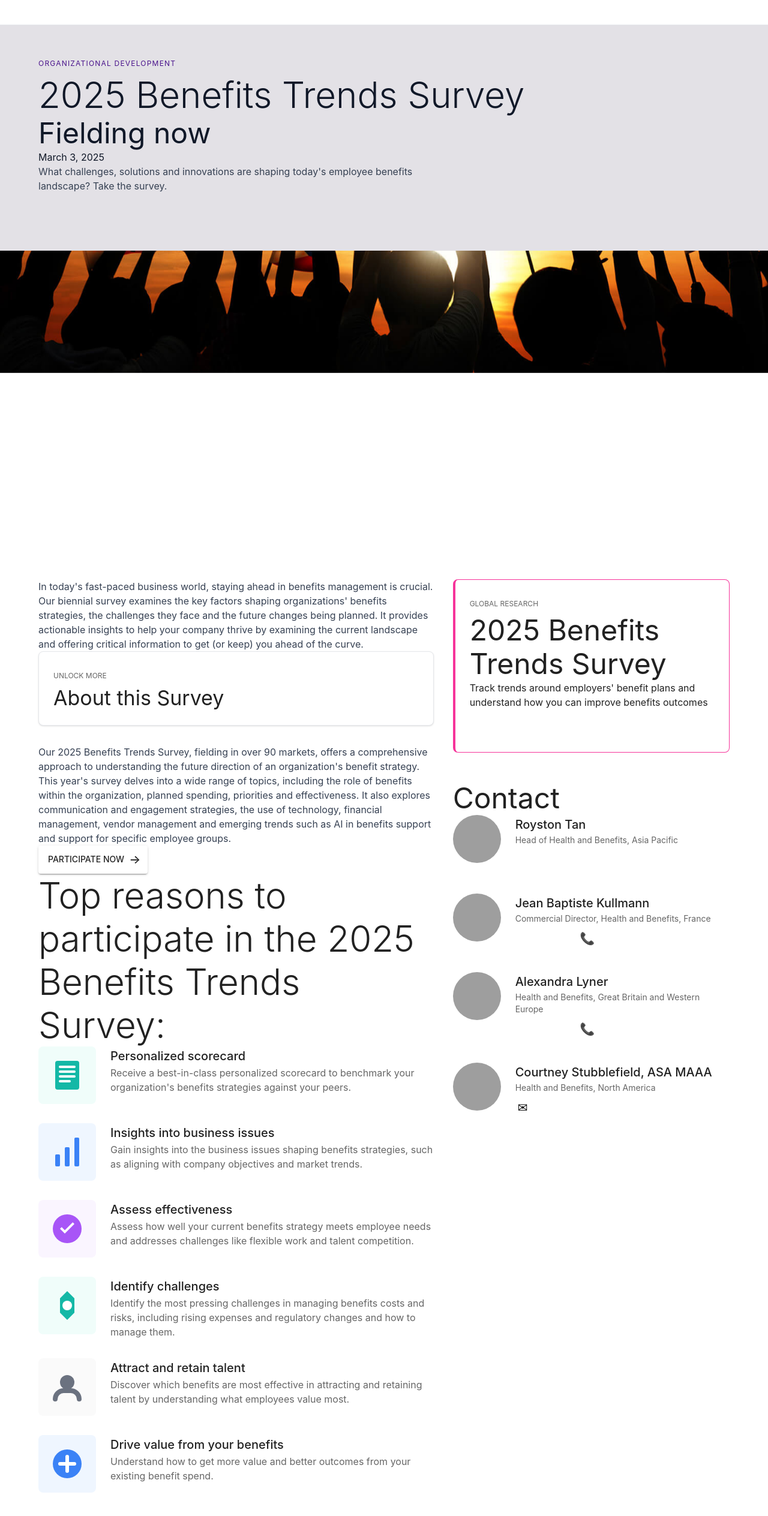
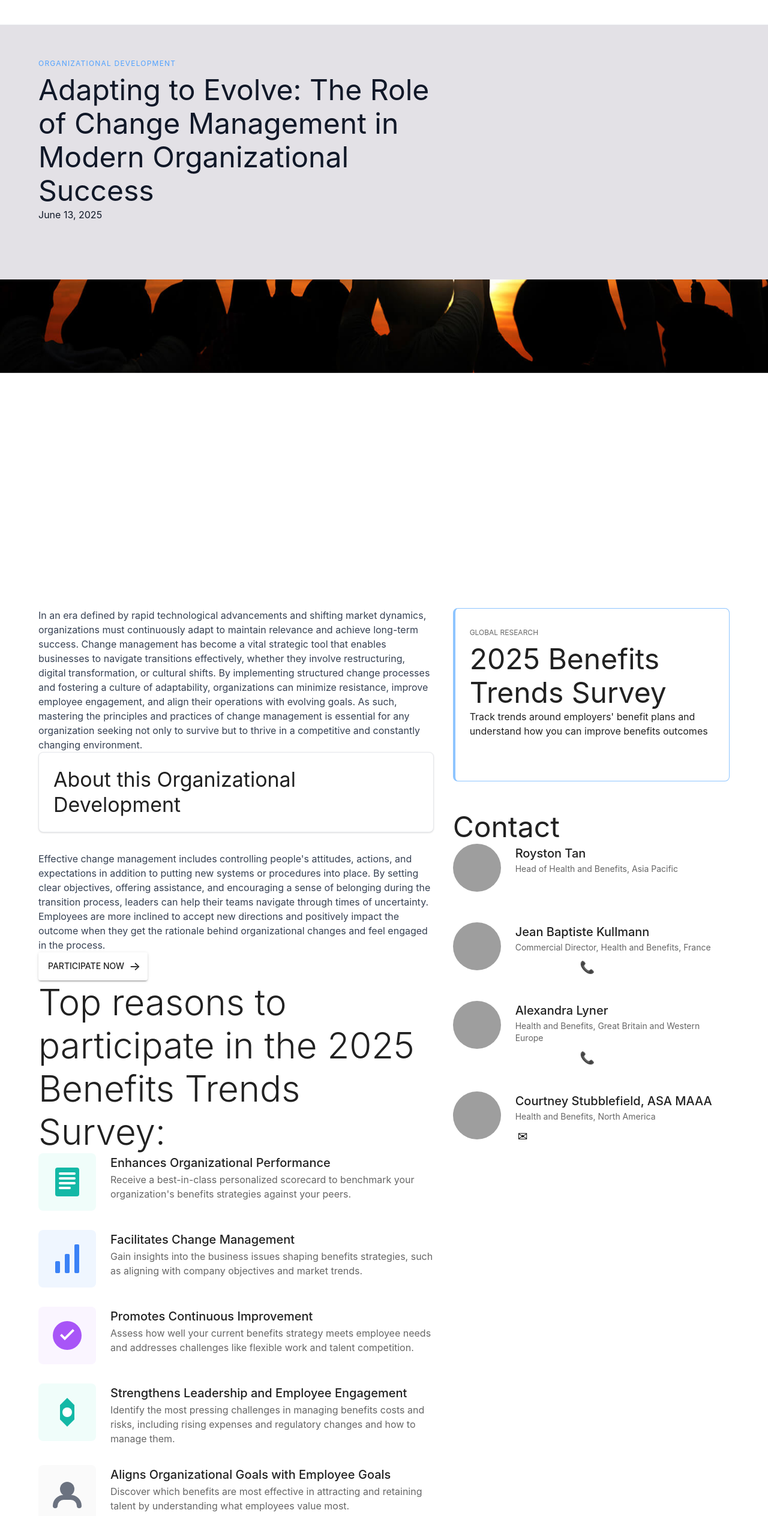
Before and after one commit to JesieEscoton1/wtw, a Next.js app: page /survey in a window 1280 px wide. Shown: the part 178-2706 px from the top of the page at 60% size. Built offline with nearby package versions, Linux system fonts and the light colour scheme; grey boxes are pictures that could not be loaded.

Commit message:
Update : Survey Page

```diff
--- a/src/app/survey/page.tsx
+++ b/src/app/survey/page.tsx
@@ -88,24 +88,20 @@ export default function SurveyPage() {
           <Container maxWidth="lg">
             <Typography
               variant="overline"
-              className="text-purple-800 block mb-4"
+              className="text-blue-400 block mb-4"
               sx={{ letterSpacing: '0.1em' }}
             >
              Organizational Development
             </Typography>
-            <Typography variant="h2" className="text-4xl font-bold mb-6 text-gray-900">
-              2025 Benefits Trends Survey
-            </Typography>
+
             <Box className="max-w-2xl">
               <Typography variant="h3" className="text-2xl mb-4 text-gray-900">
-                Fielding now
+                Adapting to Evolve: The Role of Change Management in Modern Organizational Success
               </Typography>
               <Typography variant="body1" className="text-sm mb-2 text-gray-900">
-                March 3, 2025
+                June 13, 2025
               </Typography>
-              <Typography variant="body1" className="text-gray-700">
-                What challenges, solutions and innovations are shaping today's employee benefits landscape? Take the survey.
-              </Typography>
+
             </Box>
           </Container>
         </Box>
@@ -121,18 +117,16 @@ export default function SurveyPage() {
               {/* Left column for text */}
               <Box className="col-span-7">
                 <Typography variant="body1" className="text-gray-700 mb-8">
-                  In today's fast-paced business world, staying ahead in benefits management is crucial. Our biennial survey examines the key factors shaping organizations' benefits strategies, the challenges they face and the future changes being planned. It provides actionable insights to help your company thrive by examining the current landscape and offering critical information to get (or keep) you ahead of the curve.
+                  In an era defined by rapid technological advancements and shifting market dynamics, organizations must continuously adapt to maintain relevance and achieve long-term success. Change management has become a vital strategic tool that enables businesses to navigate transitions effectively, whether they involve restructuring, digital transformation, or cultural shifts. By implementing structured change processes and fostering a culture of adaptability, organizations can minimize resistance, improve employee engagement, and align their operations with evolving goals. As such, mastering the principles and practices of change management is essential for any organization seeking not only to survive but to thrive in a competitive and constantly changing environment.
                 </Typography>
 
                 {/* About Survey Card */}
                 <Box className="bg-white shadow-sm rounded-lg border border-gray-200 p-6 mb-8">
                   <Box className="flex justify-between items-center">
                     <Box>
-                      <Typography variant="overline" className="text-gray-600 block mb-2">
-                        UNLOCK MORE
-                      </Typography>
+
                       <Typography variant="h4" className="text-xl font-bold">
-                        About this Survey
+                        About this Organizational Development
                       </Typography>
                     </Box>
                     <Button className="min-w-0 p-2 text-purple-600 hover:bg-purple-50 rounded-full">
@@ -142,12 +136,12 @@ export default function SurveyPage() {
                 </Box>
 
                 <Typography variant="body1" className="text-gray-700 mb-8">
-                  Our 2025 Benefits Trends Survey, fielding in over 90 markets, offers a comprehensive approach to understanding the future direction of an organization's benefit strategy. This year's survey delves into a wide range of topics, including the role of benefits within the organization, planned spending, priorities and effectiveness. It also explores communication and engagement strategies, the use of technology, financial management, vendor management and emerging trends such as AI in benefits support and support for specific employee groups.
+                  Effective change management includes controlling people's attitudes, actions, and expectations in addition to putting new systems or procedures into place. By setting clear objectives, offering assistance, and encouraging a sense of belonging during the transition process, leaders can help their teams navigate through times of uncertainty. Employees are more inclined to accept new directions and positively impact the outcome when they get the rationale behind organizational changes and feel engaged in the process.
                 </Typography>
 
                 <Button
                   variant="contained"
-                  className="bg-purple-600 hover:bg-purple-700 rounded-full px-8 py-3 normal-case"
+                  className="bg-blue-300 hover:bg-blue-300 rounded-full px-8 py-3 normal-case"
                   endIcon={<span>→</span>}
                 >
                   Participate now
@@ -170,7 +164,7 @@ export default function SurveyPage() {
                   </Box>
                   <Box>
                     <Typography variant="h6" className="font-bold mb-2">
-                      Personalized scorecard
+                      Enhances Organizational Performance
                     </Typography>
                     <Typography variant="body1" className="text-gray-600">
                       Receive a best-in-class personalized scorecard to benchmark your organization's benefits strategies against your peers.
@@ -190,7 +184,7 @@ export default function SurveyPage() {
                   </Box>
                   <Box>
                     <Typography variant="h6" className="font-bold mb-2">
-                      Insights into business issues
+                      Facilitates Change Management
                     </Typography>
                     <Typography variant="body1" className="text-gray-600">
                       Gain insights into the business issues shaping benefits strategies, such as aligning with company objectives and market trends.
@@ -210,7 +204,7 @@ export default function SurveyPage() {
                   </Box>
                   <Box>
                     <Typography variant="h6" className="font-bold mb-2">
-                      Assess effectiveness
+                      Promotes Continuous Improvement
                     </Typography>
                     <Typography variant="body1" className="text-gray-600">
                       Assess how well your current benefits strategy meets employee needs and addresses challenges like flexible work and talent competition.
@@ -230,7 +224,7 @@ export default function SurveyPage() {
                   </Box>
                   <Box>
                     <Typography variant="h6" className="font-bold mb-2">
-                      Identify challenges
+                       Strengthens Leadership and Employee Engagement
                     </Typography>
                     <Typography variant="body1" className="text-gray-600">
                       Identify the most pressing challenges in managing benefits costs and risks, including rising expenses and regulatory changes and how to manage them.
@@ -250,7 +244,7 @@ export default function SurveyPage() {
                   </Box>
                   <Box>
                     <Typography variant="h6" className="font-bold mb-2">
-                      Attract and retain talent
+                      Aligns Organizational Goals with Employee Goals
                     </Typography>
                     <Typography variant="body1" className="text-gray-600">
                       Discover which benefits are most effective in attracting and retaining talent by understanding what employees value most.
@@ -270,7 +264,7 @@ export default function SurveyPage() {
                   </Box>
                   <Box>
                     <Typography variant="h6" className="font-bold mb-2">
-                      Drive value from your benefits
+                      Improves Decision-Making and Problem-Solving
                     </Typography>
                     <Typography variant="body1" className="text-gray-600">
                       Understand how to get more value and better outcomes from your existing benefit spend.
@@ -279,26 +273,26 @@ export default function SurveyPage() {
                 </Box>
 
                 <Typography variant="h2" className="text-2xl font-bold mb-6">
-                Participants of the 2025 Benefits Trends Survey will receive:
+                Driving Growth from Within: The Impact of Organizational Development on Business Success
               </Typography>
               <List>
                 <ListItem>
                   <ListItemIcon>
-                    <span className="text-purple-600">•</span>
+                    <span className="text-blue-300">•</span>
                   </ListItemIcon>
-                  <ListItemText primary="Early access to the global findings" />
+                  <ListItemText primary="Improves Efficiency and Productivity" />
                 </ListItem>
                 <ListItem>
                   <ListItemIcon>
-                    <span className="text-purple-600">•</span>
+                    <span className="text-blue-300">•</span>
                   </ListItemIcon>
-                  <ListItemText primary="A personalized scorecard to help benchmark against peers" />
+                  <ListItemText primary="Supports Effective Change Management" />
                 </ListItem>
                 <ListItem>
                   <ListItemIcon>
-                    <span className="text-purple-600">•</span>
+                    <span className="text-blue-300">•</span>
                   </ListItemIcon>
-                  <ListItemText primary="The opportunity to meet with WTW to talk through your results and identify areas of development" />
+                  <ListItemText primary="Fosters a Positive Organizational Culture" />
                 </ListItem>
               </List>
 
@@ -316,21 +310,11 @@ export default function SurveyPage() {
                 </Typography>
               </Box>
                <hr></hr>
-              <Typography variant="body1" className="text-gray-600 mb-8">
-                Participation and results are complimentary.
-              </Typography>
-
-              <Typography variant="h2" className="text-2xl font-bold mb-6">
-                How to take the 2025 Benefits Trends Survey
-              </Typography>
-              <Typography variant="body1" className="text-gray-700 mb-4">
-                The questionnaire is intended primarily for benefits, compensation and benefits, HR and Total Rewards professionals. It will take about 30 minutes to complete and is available in the following languages.
-              </Typography>
 
               <Box className="bg-white shadow-sm rounded-lg border border-gray-200 p-6 mb-8">
                   <Box className="flex justify-between items-center">
                     <Box>
-                      <Typography variant="h5" className="text-xl font-bold">
+                      <Typography variant="h5" className="text-xl font-bold text-blue-300">
                         Available languages
                       </Typography>
 
@@ -426,7 +410,7 @@ export default function SurveyPage() {
               {/* Right column for Global Research and Contact */}
               <Box className="col-span-5">
                 {/* Global Research Card */}
-                <Box className="bg-white rounded-lg border-l-4 border-pink-500 border-t border-r border-b p-6 mb-12">
+                <Box className="bg-white rounded-lg border-l-4 border-blue-300 border-t border-r border-b p-6 mb-12">
                   <Typography variant="overline" className="text-gray-600 block mb-4">
                     GLOBAL RESEARCH
                   </Typography>
@@ -568,85 +552,85 @@ export default function SurveyPage() {
             {/* Capabilities Section */}
             <Box className="py-12">
               <Typography variant="h2" className="text-3xl font-bold mb-8">
-                Capabilities related to benefits trends
+                Capabilities related to Organizational Development
               </Typography>
 
               <Box className="grid grid-cols-1 md:grid-cols-2 lg:grid-cols-3 gap-6">
                 {/* Health and Benefits */}
                 <Box className="bg-white rounded-lg shadow-sm p-6 relative hover:shadow-md transition-shadow">
                   <Typography variant="h5" className="text-xl font-bold mb-4">
-                    Health and Benefits
+                   Strategic Planning Capability
                   </Typography>
                   <Typography variant="body1" className="text-gray-600 mb-8">
-                    We partner with you to build an effective employee benefits program that sustains a healthy, high-performing workforce.
+                    The ability to set clear goals, assess internal and external environments, and align organizational initiatives with long-term objectives.
                   </Typography>
                   <Box className="absolute bottom-6 right-6">
-                    <span className="text-purple-600 text-xl">→</span>
+                    <span className="text-blue-300 text-xl">→</span>
                   </Box>
                 </Box>
 
                 {/* Wellbeing */}
                 <Box className="bg-white rounded-lg shadow-sm p-6 relative hover:shadow-md transition-shadow">
                   <Typography variant="h5" className="text-xl font-bold mb-4">
-                    Wellbeing
+                     Change Management Capability
                   </Typography>
                   <Typography variant="body1" className="text-gray-600 mb-8">
-                    We unlock the business value of employee wellbeing, boosting the effectiveness of total rewards, increasing employee engagement, and improving outcomes.
+                   Proficiency in planning, implementing, and supporting change initiatives while managing employee engagement and minimizing resistance.
                   </Typography>
                   <Box className="absolute bottom-6 right-6">
-                    <span className="text-purple-600 text-xl">→</span>
+                    <span className="text-blue-300 text-xl">→</span>
                   </Box>
                 </Box>
 
                 {/* Global Benefits Management */}
                 <Box className="bg-white rounded-lg shadow-sm p-6 relative hover:shadow-md transition-shadow">
                   <Typography variant="h5" className="text-xl font-bold mb-4">
-                    Global Benefits Management
+                   Leadership Development
                   </Typography>
                   <Typography variant="body1" className="text-gray-600 mb-8">
-                    WTW's Global Benefits Management solutions empower employers, employees and retirees to better navigate the changing benefits landscape.
+                    Strengthening leadership at all levels to guide teams, make informed decisions, and champion continuous improvement and innovation.
                   </Typography>
                   <Box className="absolute bottom-6 right-6">
-                    <span className="text-purple-600 text-xl">→</span>
+                    <span className="text-blue-300  text-xl">→</span>
                   </Box>
                 </Box>
 
                 {/* Employee Financial Resilience */}
                 <Box className="bg-white rounded-lg shadow-sm p-6 relative hover:shadow-md transition-shadow">
                   <Typography variant="h5" className="text-xl font-bold mb-4">
-                    Employee Financial Resilience
+                     Talent and Performance Management
                   </Typography>
                   <Typography variant="body1" className="text-gray-600 mb-8">
-                    We can help you build a financially resilient workforce to improve engagement and retention for better business outcomes.
+                    Building systems that recruit, retain, and develop employees, while also managing performance to meet organizational goals.
                   </Typography>
                   <Box className="absolute bottom-6 right-6">
-                    <span className="text-purple-600 text-xl">→</span>
+                    <span className="text-blue-300  text-xl">→</span>
                   </Box>
                 </Box>
 
                 {/* Diversity, Equity and Inclusion */}
                 <Box className="bg-white rounded-lg shadow-sm p-6 relative hover:shadow-md transition-shadow">
                   <Typography variant="h5" className="text-xl font-bold mb-4">
-                    Diversity, Equity and Inclusion
+                   Communication and Collaboration
                   </Typography>
                   <Typography variant="body1" className="text-gray-600 mb-8">
-                    We provide data-driven diversity, equity and inclusion (DEI) solutions to support the people and risk strategies that enable your employees to thrive.
+                    Enhancing open communication channels and fostering teamwork to support transparency, alignment, and shared purpose across departments.
                   </Typography>
                   <Box className="absolute bottom-6 right-6">
-                    <span className="text-purple-600 text-xl">→</span>
+                    <span className="text-blue-300  text-xl">→</span>
                   </Box>
                 </Box>
 
                 {/* Retirement */}
                 <Box className="bg-white rounded-lg shadow-sm p-6 relative hover:shadow-md transition-shadow">
                   <Typography variant="h5" className="text-xl font-bold mb-4">
-                    Retirement
+                    Organizational Learning and Innovation
                   </Typography>
                   <Typography variant="body1" className="text-gray-600 mb-8">
-                    We partner with organizations to help with retirement plan set up, actuarial valuations, plan governance and administration services, employee communications and more.
+                    Promoting a learning culture that encourages knowledge sharing, experimentation, and adaptation in response to challenges and opportunities.
                   </Typography>
                   <Box className="absolute bottom-6 right-6">
-                    <span className="text-purple-600 text-xl">→</span>
+                    <span className="text-blue-300 text-xl">→</span>
                   </Box>
                 </Box>
               </Box>
```
Also changed, not shown: 1 other file (tests, documents, lock files or other folders).
